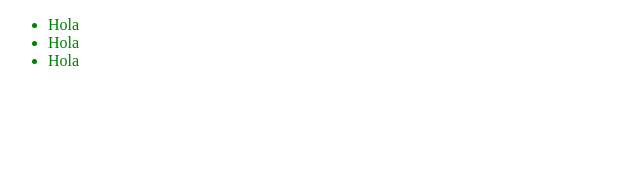
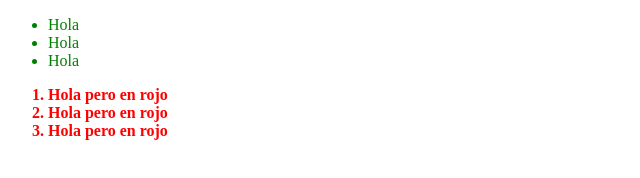
Before and after one commit to normansanchezn/course_jquery_zero_to_hero, a plain HTML site: page Leccion - 01/index.html in a window 1280 px wide. Shown: the whole page, without its empty margins (0-640 px from the left). Drawn offline with nearby package versions, Linux system fonts and the light colour scheme.

Commit message:
[ADD] Homework for first lesson

```diff
--- a/Leccion - 01/index.html
+++ b/Leccion - 01/index.html
@@ -9,9 +9,15 @@
     <script src="https://ajax.googleapis.com/ajax/libs/jquery/3.5.1/jquery.min.js"></script>
 
     <style>
-        .textVerde {
+        .greenText {
             color: green;
         }
+
+        .boldText {
+            font-weight: bold;
+            color: red;
+        }
+
     </style>
 
     <title>Leccion 01</title>
@@ -24,9 +30,17 @@
         <li>Hola</li>
     </ul>
 
+    <ol>
+        <li>Hola pero en rojo</li>
+        <li>Hola pero en rojo</li>
+        <li>Hola pero en rojo</li>
+    </ol>
+
     <script>
         $(document).ready(function() {
-            $("ul").addClass("textVerde");
+            $("ul").addClass("greenText");
+
+            $("ol").addClass("boldText");
         });
     </script>
 
```
